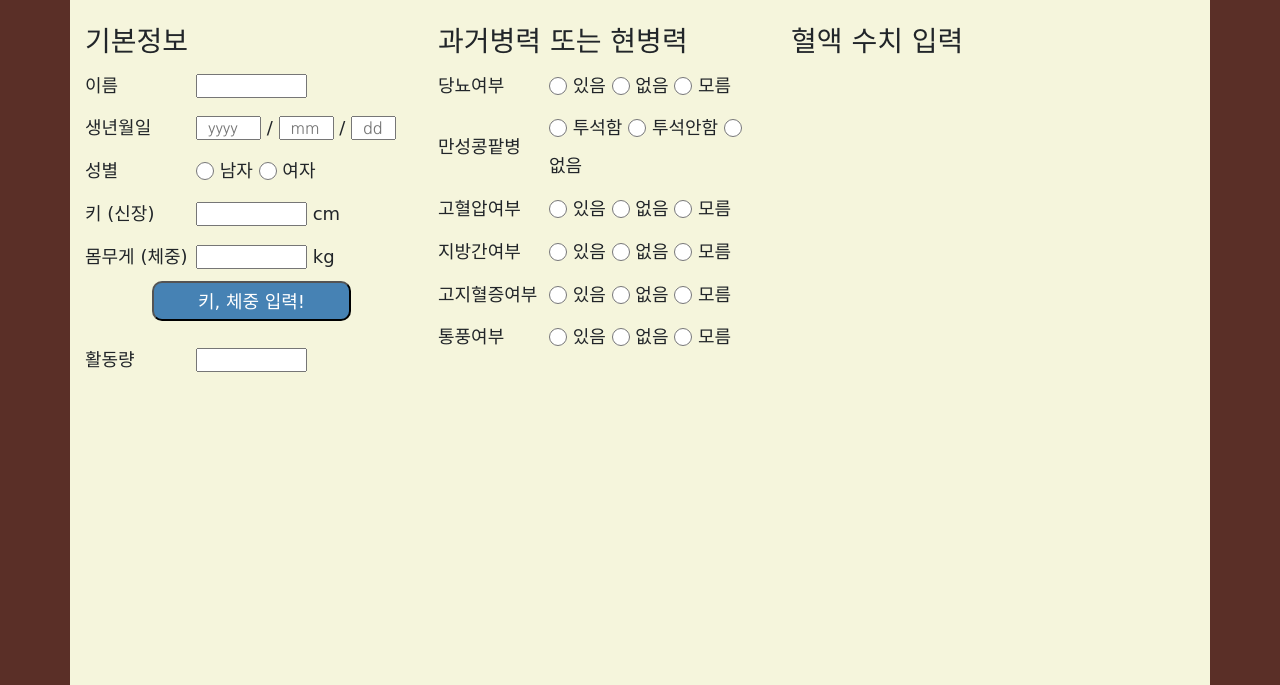
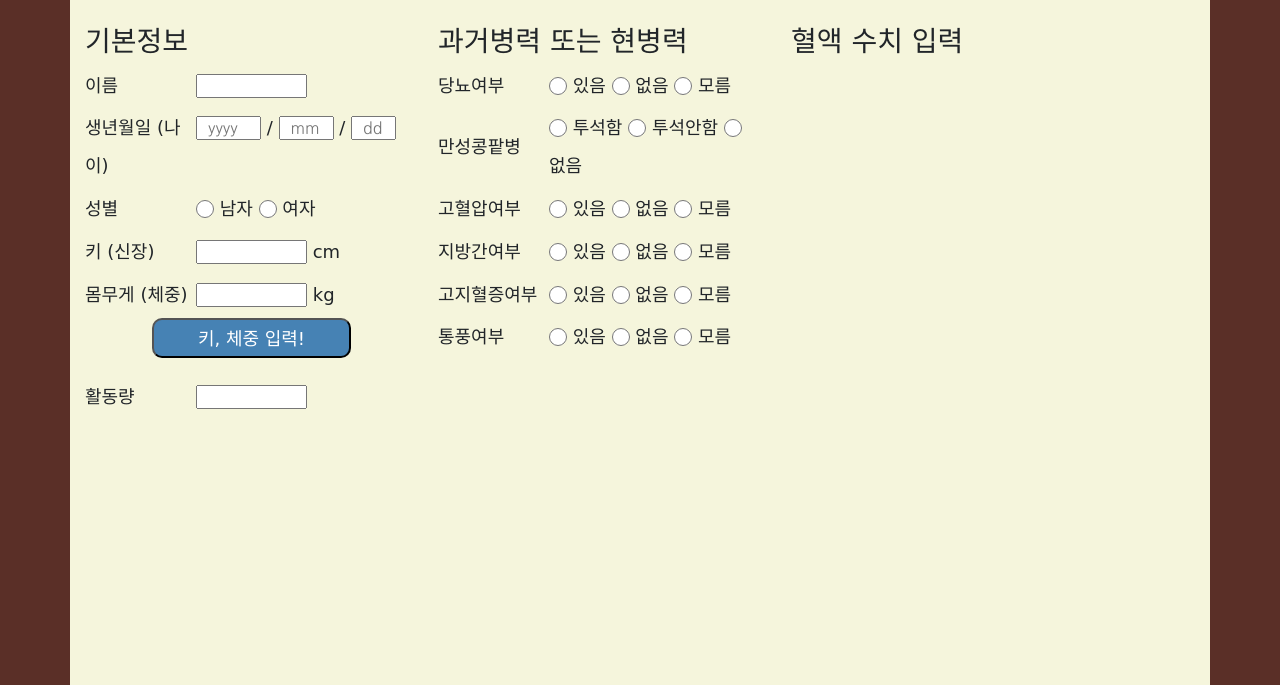
Before and after one commit to eat-wise/DietitianHelper, a plain HTML site: page DietDiagnosis.html in a window 1280 px wide. Shown: the part 115-800 px from the top of the page. Drawn offline with nearby package versions, Linux system fonts and the light colour scheme; a web font is replaced by a local one.

Commit message:
Update DietDiagnosis.html
age 나이기능 추가

```diff
--- a/DietDiagnosis.html
+++ b/DietDiagnosis.html
@@ -35,7 +35,7 @@
       </div>
       <div class="itembox birthdate">
         <div class="center">
-          생년월일
+          생년월일 (나이)
         </div>
         <div class="item">
           <input type='number'oninput='handleOnInput(this, 4)' id="birthYear" placeholder="yyyy"/> /
```
